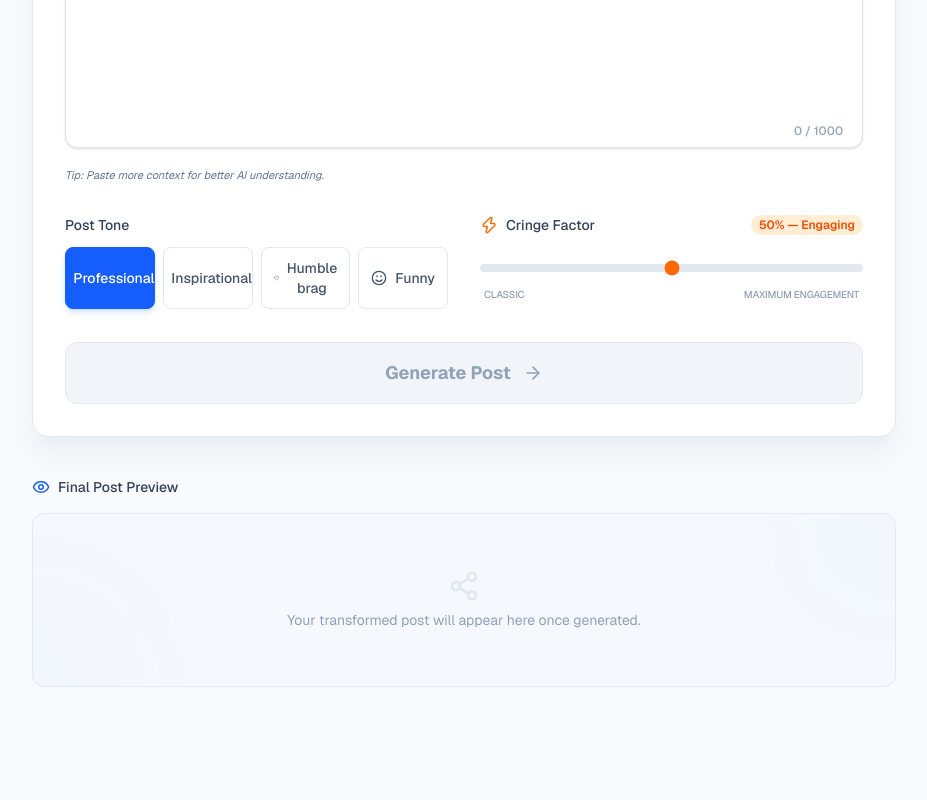
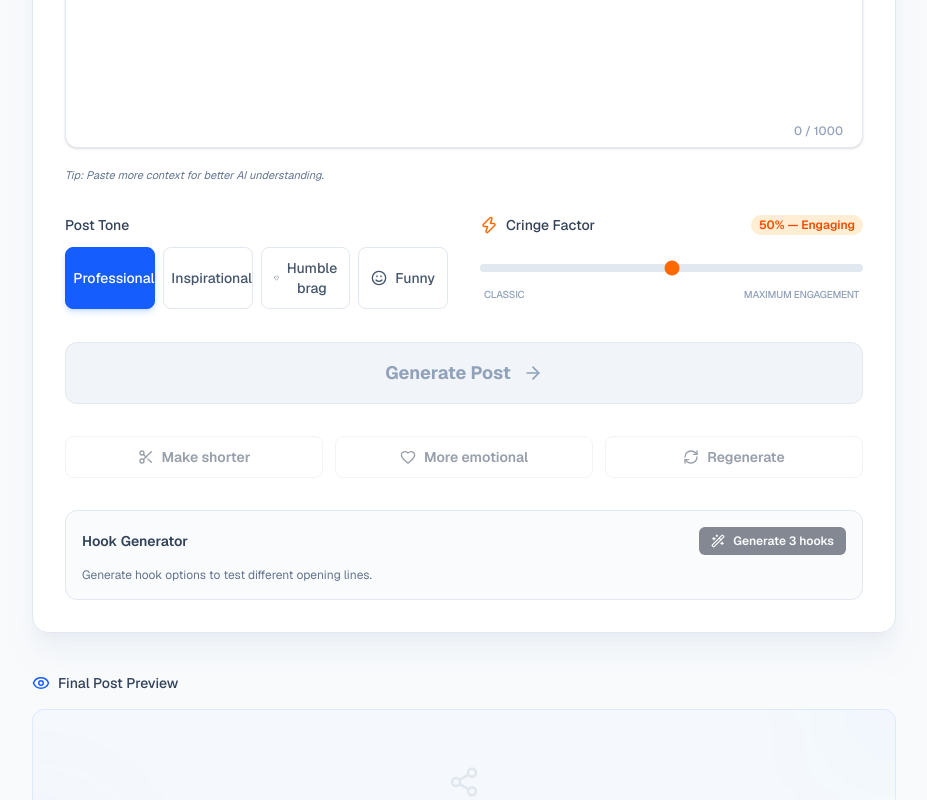
Before and after one commit to sameer9860/Linkedin-transformer, a Next.js app: page / in a window 1280 px wide. Shown: the part 467-1267 px from the top of the page, without its empty margins (176-1103 px from the left). Built offline with nearby package versions, Linux system fonts and the light colour scheme.

Commit message:
feat add shorter buttons

```diff
--- a/src/components/LinkedInTransformer.tsx
+++ b/src/components/LinkedInTransformer.tsx
@@ -5,20 +5,19 @@ import { InputBox } from "./InputBox";
 import { ToneSelector, Tone } from "./ToneSelector";
 import { CringeSlider } from "./CringeSlider";
 import { OutputPreview } from "./OutputPreview";
-import { Sparkles, ArrowRight } from "lucide-react";
+import { Sparkles, ArrowRight, Wand2, RefreshCw, Heart, Scissors } from "lucide-react";
 
 export const LinkedInTransformer: React.FC = () => {
   const [inputText, setInputText] = useState("");
   const [tone, setTone] = useState<Tone>("Professional");
   const [cringe, setCringe] = useState(50);
   const [output, setOutput] = useState("");
+  const [hooks, setHooks] = useState<string[]>([]);
   const [isGenerating, setIsGenerating] = useState(false);
+  const [isTweaking, setIsTweaking] = useState(false);
+  const [isGeneratingHooks, setIsGeneratingHooks] = useState(false);
 
-  const handleGenerate = async () => {
-    if (!inputText) return;
-
-    setIsGenerating(true);
-    try {
+  const callGenerateApi = async (action: "generate" | "shorter" | "emotional" | "regenerate" | "hooks") => {
     const response = await fetch("/api/generate", {
       method: "POST",
       headers: {
@@ -28,6 +27,8 @@ export const LinkedInTransformer: React.FC = () => {
         input: inputText,
         tone,
         cringe,
+        action,
+        currentOutput: output,
       }),
     });
 
@@ -37,13 +38,67 @@ export const LinkedInTransformer: React.FC = () => {
       throw new Error(data.error || "Failed to generate post");
     }
 
+    return data;
+  };
+
+  const handleGenerate = async () => {
+    if (!inputText) return;
+
+    setIsGenerating(true);
+    try {
+      const data = await callGenerateApi("generate");
       setOutput(data.output);
+      setHooks([]);
     } catch (error: any) {
       console.error("Generation error:", error);
       setOutput(`Error: ${error.message}. Make sure you have a GEMINI_API_KEY in your .env`);
     } finally {
       setIsGenerating(false);
     }
+  };
+
+  const handleAdjust = async (action: "shorter" | "emotional" | "regenerate") => {
+    if (!inputText || !output) return;
+
+    setIsTweaking(true);
+    try {
+      const data = await callGenerateApi(action);
+      setOutput(data.output);
+    } catch (error: any) {
+      console.error("Adjustment error:", error);
+      setOutput(`Error: ${error.message}. Make sure you have a GEMINI_API_KEY in your .env`);
+    } finally {
+      setIsTweaking(false);
+    }
+  };
+
+  const handleGenerateHooks = async () => {
+    if (!inputText) return;
+
+    setIsGeneratingHooks(true);
+    try {
+      const data = await callGenerateApi("hooks");
+      setHooks(Array.isArray(data.hooks) ? data.hooks : []);
+    } catch (error: any) {
+      console.error("Hook generation error:", error);
+      setOutput(`Error: ${error.message}. Make sure you have a GEMINI_API_KEY in your .env`);
+    } finally {
+      setIsGeneratingHooks(false);
+    }
+  };
+
+  const applyHook = (selectedHook: string) => {
+    if (!output) return;
+    const lines = output.split("\n");
+    const firstMeaningfulLineIndex = lines.findIndex((line) => line.trim().length > 0);
+
+    if (firstMeaningfulLineIndex === -1) {
+      setOutput(selectedHook);
+      return;
+    }
+
+    lines[firstMeaningfulLineIndex] = selectedHook;
+    setOutput(lines.join("\n"));
   };
 
   return (
@@ -73,15 +128,15 @@ export const LinkedInTransformer: React.FC = () => {
 
             <button
               onClick={handleGenerate}
-              disabled={!inputText || isGenerating}
+              disabled={!inputText || isGenerating || isTweaking || isGeneratingHooks}
               className={`w-full group flex items-center justify-center gap-3 py-4 rounded-xl font-bold text-lg transition-all duration-300 ${
-                !inputText || isGenerating
+                !inputText || isGenerating || isTweaking || isGeneratingHooks
                   ? "bg-slate-100 dark:bg-slate-900 text-slate-400 cursor-not-allowed border border-slate-200 dark:border-slate-800"
                   : "bg-blue-600 hover:bg-blue-700 text-white shadow-lg shadow-blue-500/25 active:transform active:scale-[0.98]"
               }`}
             >
               {isGenerating ? (
-                <>Transmiting...</>
+                <>Transmitting...</>
               ) : (
                 <>
                   Generate Post
@@ -89,6 +144,68 @@ export const LinkedInTransformer: React.FC = () => {
                 </>
               )}
             </button>
+
+            <div className="grid grid-cols-1 md:grid-cols-3 gap-3">
+              <button
+                onClick={() => handleAdjust("shorter")}
+                disabled={!output || isGenerating || isTweaking || isGeneratingHooks}
+                className="flex items-center justify-center gap-2 px-4 py-2.5 rounded-lg border border-slate-200 dark:border-slate-800 bg-white dark:bg-slate-900 text-slate-700 dark:text-slate-300 text-sm font-semibold disabled:opacity-50 disabled:cursor-not-allowed hover:border-blue-300 dark:hover:border-blue-700 transition-colors"
+              >
+                <Scissors size={16} /> Make shorter
+              </button>
+              <button
+                onClick={() => handleAdjust("emotional")}
+                disabled={!output || isGenerating || isTweaking || isGeneratingHooks}
+                className="flex items-center justify-center gap-2 px-4 py-2.5 rounded-lg border border-slate-200 dark:border-slate-800 bg-white dark:bg-slate-900 text-slate-700 dark:text-slate-300 text-sm font-semibold disabled:opacity-50 disabled:cursor-not-allowed hover:border-blue-300 dark:hover:border-blue-700 transition-colors"
+              >
+                <Heart size={16} /> More emotional
+              </button>
+              <button
+                onClick={() => handleAdjust("regenerate")}
+                disabled={!output || isGenerating || isTweaking || isGeneratingHooks}
+                className="flex items-center justify-center gap-2 px-4 py-2.5 rounded-lg border border-slate-200 dark:border-slate-800 bg-white dark:bg-slate-900 text-slate-700 dark:text-slate-300 text-sm font-semibold disabled:opacity-50 disabled:cursor-not-allowed hover:border-blue-300 dark:hover:border-blue-700 transition-colors"
+              >
+                <RefreshCw size={16} className={isTweaking ? "animate-spin" : ""} /> Regenerate
+              </button>
+            </div>
+
+            <div className="rounded-xl border border-slate-200 dark:border-slate-800 p-4 space-y-3 bg-slate-50/70 dark:bg-slate-900/30">
+              <div className="flex items-center justify-between gap-3">
+                <p className="text-sm font-semibold text-slate-700 dark:text-slate-300">Hook Generator</p>
+                <button
+                  onClick={handleGenerateHooks}
+                  disabled={!inputText || isGenerating || isTweaking || isGeneratingHooks}
+                  className="inline-flex items-center gap-2 px-3 py-1.5 rounded-md bg-slate-900 text-white dark:bg-white dark:text-slate-900 text-xs font-semibold disabled:opacity-50 disabled:cursor-not-allowed"
+                >
+                  <Wand2 size={14} className={isGeneratingHooks ? "animate-pulse" : ""} />
+                  {isGeneratingHooks ? "Generating..." : "Generate 3 hooks"}
+                </button>
+              </div>
+
+              {hooks.length > 0 ? (
+                <div className="space-y-2">
+                  {hooks.map((hook, index) => (
+                    <button
+                      key={`${hook}-${index}`}
+                      onClick={() => applyHook(hook)}
+                      disabled={!output}
+                      className="w-full text-left px-3 py-2 rounded-lg border border-slate-200 dark:border-slate-700 bg-white dark:bg-slate-950 text-sm text-slate-700 dark:text-slate-300 hover:border-blue-300 dark:hover:border-blue-700 transition-colors disabled:opacity-50 disabled:cursor-not-allowed"
+                    >
+                      {index + 1}. {hook}
+                    </button>
+                  ))}
+                  {!output && (
+                    <p className="text-xs text-slate-500">
+                      Generate a post first, then click a hook to apply it.
+                    </p>
+                  )}
+                </div>
+              ) : (
+                <p className="text-xs text-slate-500 dark:text-slate-400">
+                  Generate hook options to test different opening lines.
+                </p>
+              )}
+            </div>
           </div>
 
           <div className="space-y-4">
```
Lines whose indentation alone changed are shown as unchanged.
